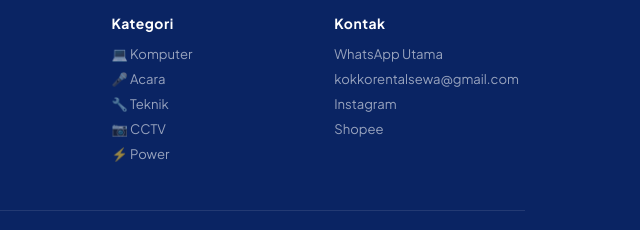
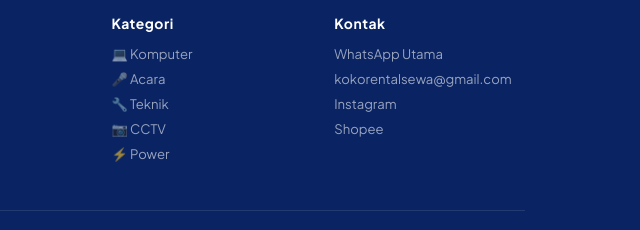
Before and after one commit to basittok9-creator/kokorental, a plain HTML site: page index.html in a window 1280 px wide. Shown: the part 6220-6450 px from the top of the page, 640-1280 px from the left. Drawn offline with nearby package versions, Linux system fonts and the light colour scheme.

```diff
--- a/index.html
+++ b/index.html
@@ -856,7 +856,7 @@
     <div class="footer-col">
       <h4>Kontak</h4>
       <a href="https://wa.me/6285185403486" target="_blank" rel="noopener noreferrer">WhatsApp Utama</a>
-      <a href="mailto:kokkorentalsewa@gmail.com">kokkorentalsewa@gmail.com</a>
+      <a href="mailto:kokkorentalsewa@gmail.com">kokorentalsewa@gmail.com</a>
       <a href="#" target="_blank" rel="noopener noreferrer">Instagram</a>
       <a href="#" target="_blank" rel="noopener noreferrer">Shopee</a>
     </div>
```
